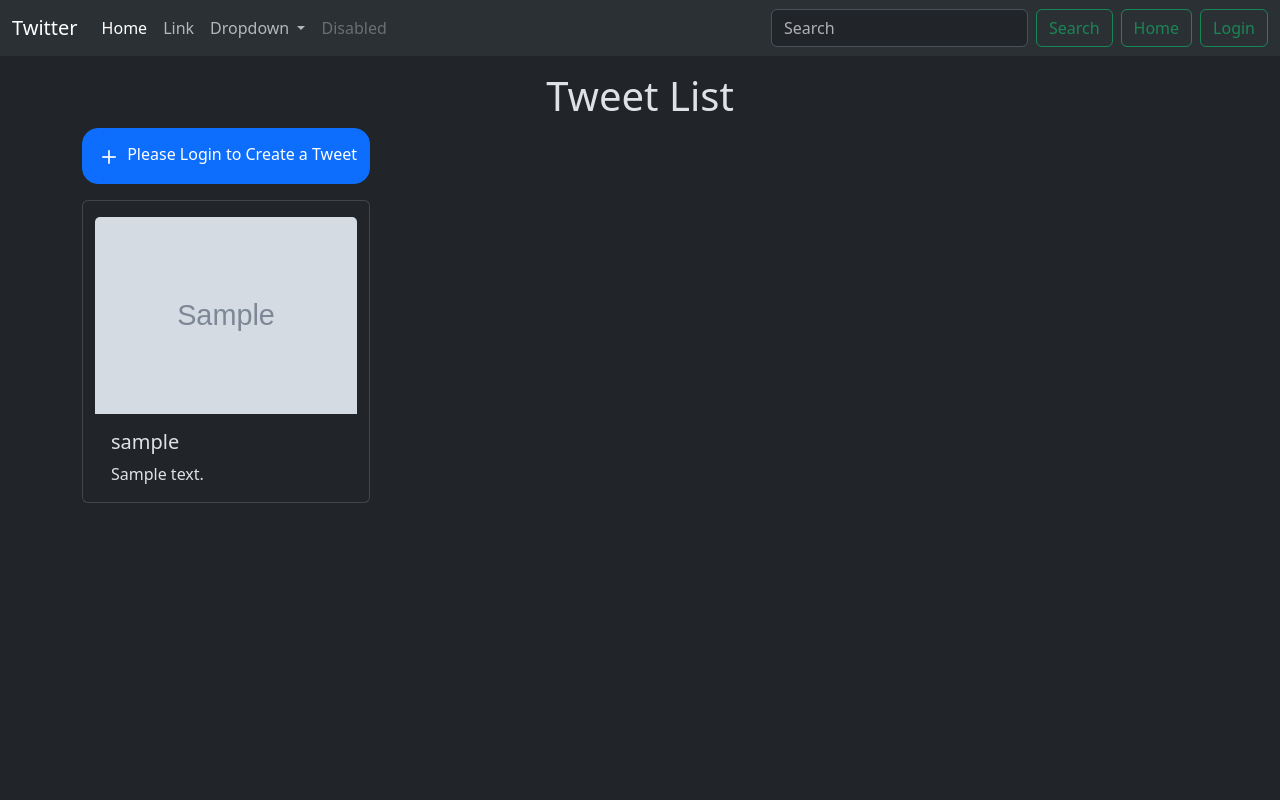
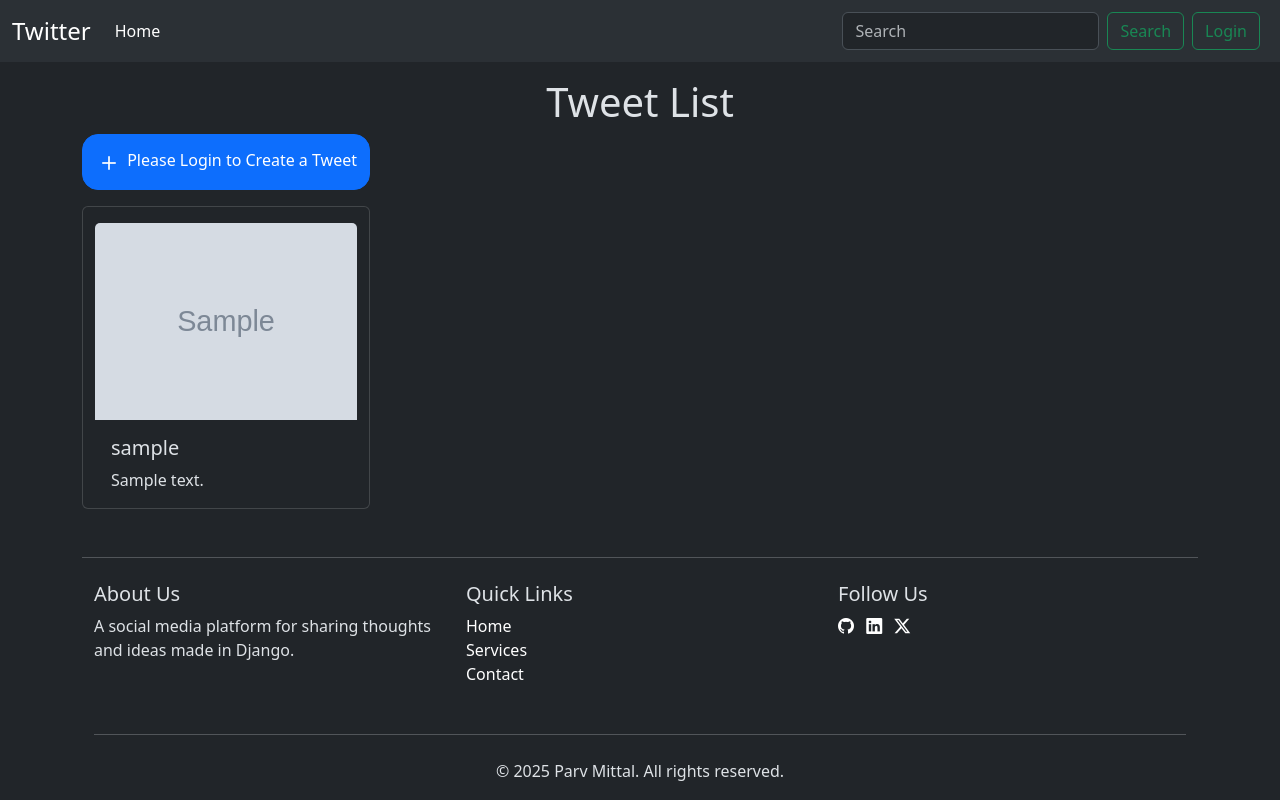
Before and after one commit to Parvm1102/twitter-django, a Django app: page /tweet/ in a window 1280 px wide. Run offline with Django 5.2, Linux system fonts and the light colour scheme; tables that the repository leaves empty hold one stand-in row (values such as "Sample post"); grey boxes marked "Sample" are stand-in pictures.

Commit message:
Update README, add search functionality, and improve layout

```diff
--- a/templates/layout.html
+++ b/templates/layout.html
@@ -12,16 +12,16 @@
 <body >
     <nav class="navbar navbar-expand-lg bg-body-tertiary">
     <div class="container-fluid">
-        <a class="navbar-brand" href="#">Twitter</a>
+        <a class="navbar-brand fs-4" href="{% url "tweet_list" %}">Twitter</a>
         <button class="navbar-toggler" type="button" data-bs-toggle="collapse" data-bs-target="#navbarSupportedContent" aria-controls="navbarSupportedContent" aria-expanded="false" aria-label="Toggle navigation">
         <span class="navbar-toggler-icon"></span>
         </button>
         <div class="collapse navbar-collapse" id="navbarSupportedContent">
         <ul class="navbar-nav me-auto mb-2 mb-lg-0">
             <li class="nav-item">
-            <a class="nav-link active" aria-current="page" href="#">Home</a>
+            <a class="nav-link active" aria-current="page" href="{% url "tweet_list" %}">Home</a>
             </li>
-            <li class="nav-item">
+            {% comment %} <li class="nav-item">
             <a class="nav-link" href="#">Link</a>
             </li>
             <li class="nav-item dropdown">
@@ -37,20 +37,21 @@
             </li>
             <li class="nav-item">
             <a class="nav-link disabled" aria-disabled="true">Disabled</a>
-            </li>
+            </li> {% endcomment %}
         </ul>
-        <form class="d-flex" role="search">
-            <input class="form-control me-2" type="search" placeholder="Search" aria-label="Search"/>
+        <form class="d-flex" role="search" method = 'get' action = "{% url 'search' %}">
+            {% csrf_token %}
+            <input class="form-control me-2" type="search" placeholder="Search" aria-label="Search" name="q"/>
             <button class="btn btn-outline-success" type="submit">Search</button>
         </form>
-        <a href="{% url "tweet_list" %}" class="btn btn-outline-success mx-2">Home</a>
+
         {% if user.is_authenticated %}
         <form method = 'post' action = "{% url "logout" %}">
             {% csrf_token %}
-            <button type = 'submit' class="btn btn-outline-success">Logout</button>
+            <button type = 'submit' class="btn btn-outline-success mx-2">Logout</button>
         </form>
         {% else %}
-        <a href="{% url "login" %}" class="btn btn-outline-success"> Login</a>
+        <a href="{% url "login" %}" class="btn btn-outline-success mx-2"> Login</a>
         {% endif %}
         </div>
 
--- a/tweet/templates/tweet_list.html
+++ b/tweet/templates/tweet_list.html
@@ -1,15 +1,32 @@
 {% extends "layout.html" %}
 
 {% block content %}
-<h1 class = 'text-center mt-3'>Tweet List</h1>
-
-<a class = 'btn btn-primary rounded-4 mb-3 fs-6 ' href="{% url 'tweet_create' %}">
-    <i class="bi bi-plus fs-3 align-middle"></i>
-    {% if user.is_authenticated %}Create New Tweet
+{% if query %}
+    <h2 class="text-center mt-3">Search Results for "{{ query }}"</h2>
+    {% if tweets|length == 0 %}
+        <div class="alert alert-info text-center" role="alert">
+            {% if query %}
+                No tweets found for "{{ query }}".
+            {% else %}
+                No tweets available.
+            {% endif %}
+        </div>
     {% else %}
-    Please Login to Create a Tweet
+        <h3 class="text-center mt-3">Total Tweets: {{ tweets|length }}</h3>
+    {% endif %}
+    {% else %}
+        <h1 class = 'text-center mt-3'>Tweet List</h1>
+        <a class = 'btn btn-primary rounded-4 mb-3 fs-6 ' href="{% url 'tweet_create' %}">
+        <i class="bi bi-plus fs-3 align-middle"></i>
+        {% if user.is_authenticated %}Create New Tweet
+        {% else %}
+        Please Login to Create a Tweet
     {% endif %}
 </a>
+{% endif %}
+
+
+
 
 <div class="container row gap-3">
     {% for tweet in tweets %}
@@ -26,4 +43,38 @@
         </div>
     {% endfor %}
 </div>
+
+<footer class="mt-5">
+  <hr class="mb-4">
+  <div class="container">
+    <div class="row">
+      <div class="col-md-4 mb-3">
+        <h5>About Us</h5>
+        <p>A social media platform for sharing thoughts and ideas made in Django.</p>
+      </div>
+      <div class="col-md-4 mb-3">
+        <h5>Quick Links</h5>
+        <ul class="list-unstyled">
+          <li><a href="{% url "tweet_list" %}" class="text-decoration-none text-white">Home</a></li>
+          <li><a href="#" class="text-decoration-none text-white">Services</a></li>
+          <li><a href="#" class="text-decoration-none text-white">Contact</a></li>
+        </ul>
+      </div>
+      <div class="col-md-4 mb-3">
+        <h5>Follow Us</h5>
+        <ul class="list-inline social-icons">
+          <li class="list-inline-item"><a href="https://github.com/Parvm1102" target = '_blank' class="text-white"><i class="bi bi-github"></i></a></li>
+          <li class="list-inline-item"><a href="https://www.linkedin.com/in/parv-mittal-16b532289/" class="text-white" target = '_blank'><i class="bi bi-linkedin"></i></a></li>
+          <li class="list-inline-item"><a href="https://x.com/parv_mittal07" class="text-white" target = '_blank'><i class="bi bi-twitter-x"></i></a></li>
+        </ul>
+      </div>
+    </div>
+    <hr class="mb-4">
+    <div class="row">
+      <div class="col-md-12 text-center">
+        <p>&copy; 2025 Parv Mittal. All rights reserved.</p>
+      </div>
+    </div>
+  </div>
+</footer>
 {% endblock %}
--- a/tweet/urls.py
+++ b/tweet/urls.py
@@ -6,4 +6,5 @@ urlpatterns = [
     path('delete/<int:tweet_id>/', views.tweet_delete, name = 'tweet_delete'),
     path('edit/<int:tweet_id>/', views.tweet_edit, name = 'tweet_edit'),
     path('register/', views.register, name = 'register'),
+    path('search/', views.search_tweets, name = 'search'),
 ]
--- a/tweet/views.py
+++ b/tweet/views.py
@@ -64,3 +64,12 @@ def register(request):
     else:
         form = UserRegistrationForm()
     return render(request, 'registration/register.html', {'form': form})
+
+def search_tweets(request):
+    query = request.GET.get('q')
+    if query:
+        tweets = Tweet.objects.filter(content__icontains=query).order_by('-created_at')
+    else:
+        tweets = Tweet.objects.all().order_by('-created_at')
+
+    return render(request, 'tweet_list.html', {'tweets': tweets, 'query': query})
```
Also changed, not shown: Readme.md.
